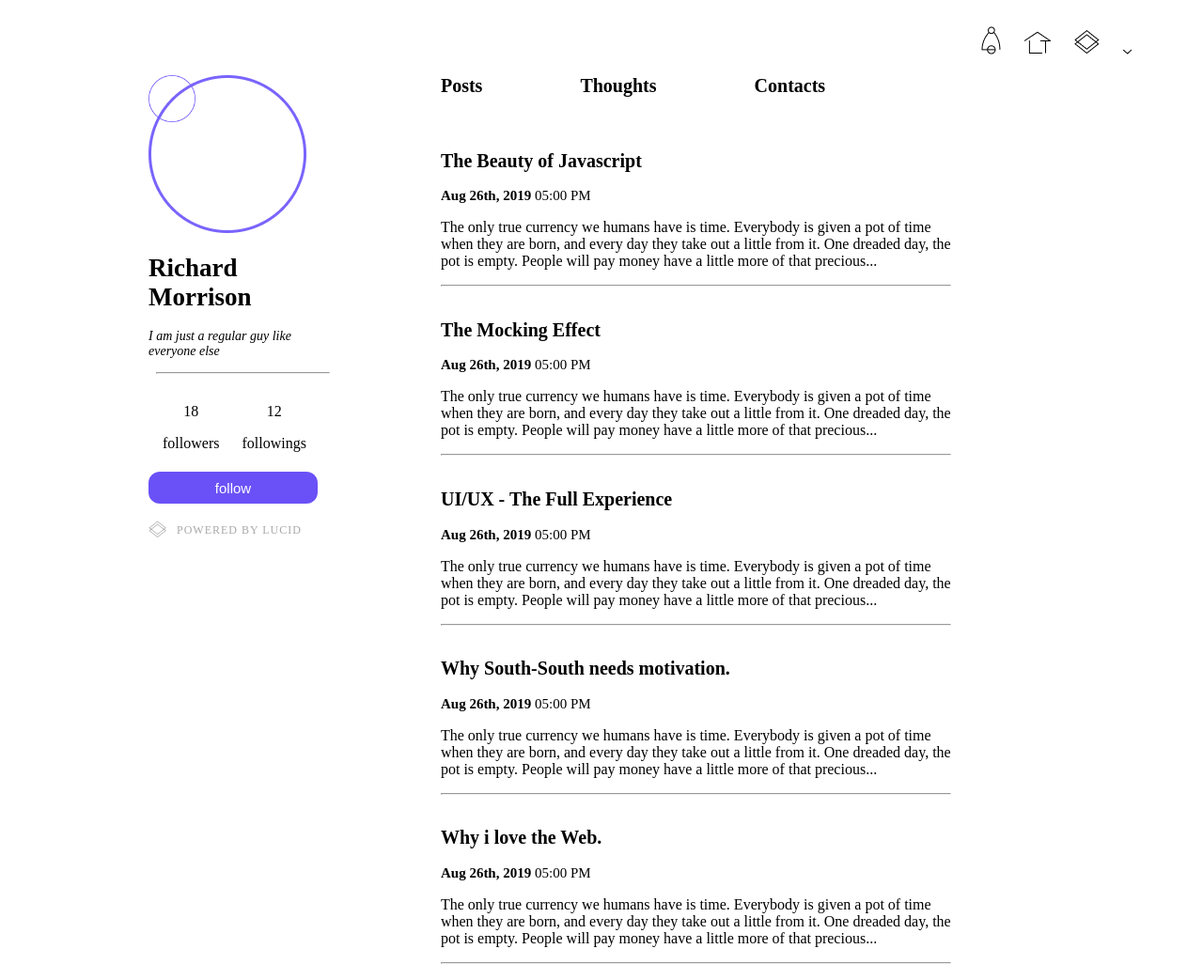
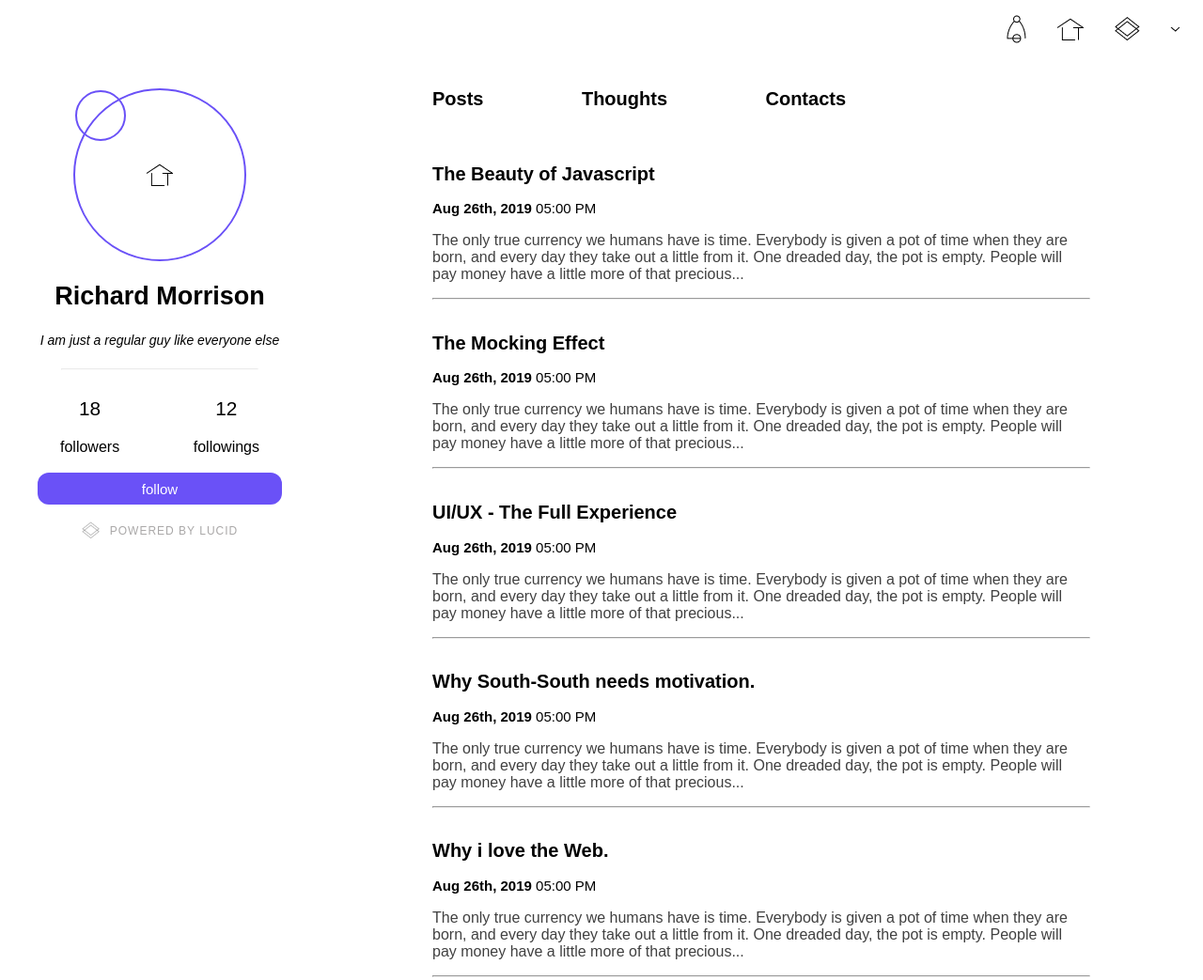
Before and after one commit to sandygudie/Learning-CSS, a plain HTML site: page index.html in a window 1280 px wide. Shown: the whole page at 94% size. Drawn offline with Linux system fonts and the light colour scheme.

Commit message:
fix: made possible correction

```diff
--- a/index.html
+++ b/index.html
@@ -7,7 +7,7 @@
     <meta http-equiv="X-UA-Compatible" content="ie=edge">
     <title>CSS practice</title>
     <link rel="stylesheet" href="style.css">
-    <link href="https://fonts.googleapis.com/css?family=Exo&display=swap" rel="stylesheet">
+    <!-- <link href="https://fonts.googleapis.com/css?family=Exo&display=swap" rel="stylesheet"> -->
 </head>
 
 <body>
@@ -22,10 +22,10 @@
 
     <div class="container">
 
-        <div class="container1">
+        <aside class="container1">
             <div class="profile-pixs">
-                <img id="imgup" src="images/Ellipse.png">
-                <img id="imgdown" src="images/Ellipse.png">
+                <!-- replace with a picture of a person -->
+                <img id="imgdown" src="./images/Group 8.png"/>
             </div>
             <div class="pixs-info">
                 <h1> Richard Morrison</h1>
@@ -33,14 +33,15 @@
             </div>
 
             <hr>
-            <br>
-            <div class="followers">
-                <p1> 18 <p>
-                        <span>followers <span>
-            </div>
-            <div class="followings">
-                <p1> 12 <p>
-                        <span> followings <span>
+            <div class="social-info">
+                <div class="followers">
+                    <p>18</p>
+                    <span>followers <span>
+                </div>
+                <div class="followings">
+                    <p> 12 </p>
+                    <span> followings <span>
+                </div>
             </div>
             <br>
             <button> follow</button>
@@ -49,10 +50,9 @@
                 <img id="lucid-img" src="images/Group 10.1.png">
                 <span id="lucid"> powered by lucid</span>
             </div>
-        </div>
+        </aside>
 
-        <div class="container2">
-
+        <section class="container2">
             <div class="heading">
                 <a href=#> Posts</a>
                 <a href=#> Thoughts</a>
@@ -127,7 +127,7 @@
                     <hr>
                 </div>
             </div>
-        </div>
+        </section>
     </div>
 </body>
 
--- a/style.css
+++ b/style.css
@@ -1,136 +1,201 @@
-body html *{
-    margin:0;
+body,
+html {
+    margin: 0;
     padding: 0;
     box-sizing: border-box;
     font-family: 'Exo', sans-serif;
 }
-:root{
-    --maincolor:rgb(106, 81, 247);
+
+.outline *,
+.outline {
+    outline: solid 1px red;
 }
 
-.icons{
-    position: absolute;
-    top: 1%;
-    left:80%;
-    padding:20px;
-}
-.icons img{
-    padding-right:20px;
-}
-.container{
-    display: flex;
-   margin: 80px 90px 0px 90px;
-   padding: 0px 90px 20px 60px
+:root {
+    --maincolor: rgb(106, 81, 247);
+    font-family: sans-serif;
 }
 
-.container1{
-    width: 50vh;
-    padding-right: 90px;
+header {
+    display: flex;
+    padding: 1rem 1.5rem;
+    margin-bottom: 2rem;
+    justify-content: flex-end;
 }
 
-.container2{
-    width:160vh;
+header .icons {
+    display: flex;
+    align-items: center;
 }
 
-.heading{
-    padding-left:  20px
+header .icons>*+* {
+    margin-left: 2rem;
 }
 
-.profile-pixs{
-    width:200px;
+.container {
+    display: flex;
+    max-width: 1200px;
+    /* for larger screens */
+    margin: 0 auto;
+    /* takes the container to the center horizontally */
+    justify-content: space-between;
 }
 
-.pixs-info h1{
-   font-size:27px;
+.container > aside {
+    flex-shrink: 1;
+    flex-grow: 0;
+    flex-basis: 260px;
+
+    position: -webkit-sticky;
+    position: sticky;
+    top: 2rem;
+    display: flex;
+    flex-flow: column;
+    justify-content: start;
+    align-items: center;
+    text-align: center;
 }
 
-.pixs-info p{
-    font-size:14px;
+.container>section {
+    flex: 1;
+    max-width: 800px; /* for larger screens */
+    margin-left: 2rem;
 }
 
-.container1 hr{
-    width:183px;
-
+.heading {
+    padding-left: 20px
 }
 
-#imgup{
-    width:50px;
-    position: absolute;
+.profile-pixs {
+    width: 180px;
+    height: 180px;
+    display: flex;
+    align-items: center;
+    justify-content: center;
+    border-radius: 50%;
+    position: relative;
+    border: solid 2px var(--maincolor);
 }
 
-.followers{
-    display: inline-block;
-    text-align: center;
-    padding: 5px 20px 5px 15px;
+/* learn about psuedo-elements because they are really cool. */
+/* add it replaced the #imgup element */
+.profile-pixs::after {
+    content: "";
+    display: block;
+    width: 50px;
+    height: 50px;
+    position: absolute;
+    border-radius: 50%;
+    top: 0;
+    left: 0;
+    border: solid 2px var(--maincolor);
 }
-.followings{
+
+.pixs-info h1 {
+    font-size: 27px;
+}
+
+.pixs-info p {
+    font-size: 14px;
+}
+
+.container1 hr {
+    width: 80%;
+    opacity: .2;
+}
+
+.followers {
     display: inline-block;
     text-align: center;
 }
 
-button{
-display:block;
-width:180px;
-height:34px;
+.social-info {
+    display: flex;
+    outline-color: green;
+    width: 100%;
+    padding: 0 1.5rem;
+    box-sizing: border-box;
+    justify-content: space-between;
+}
+
+.social-info p {
+    font-size: 1.3rem;
+}
+
+.followings {
+    display: inline-block;
+    text-align: center;
+}
+
+aside.container1>button {
+    display: block;
+    width: 100%;
+    height: 34px;
     text-align: center;
     justify-content: center;
-font-size:15px;
+    font-size: 15px;
     background-color: var(--maincolor);
-color:white;
-border-radius:12px;
+    color: white;
+    border-radius: 12px;
     border: none;
-
 }
 
-#lucid-img{
+#lucid-img {
     position: absolute;
-color:rgb(170, 168, 168);
+    color: rgb(170, 168, 168);
 }
 
-#lucid{
+#lucid {
     padding-left: 30px;
     text-transform: uppercase;
-color:rgb(170, 168, 168);
+    color: rgb(170, 168, 168);
     font-size: 12px;
     line-height: 1.5;
     letter-spacing: 1px;
 }
 
-.heading a{
-    margin-right:100px;
-    font-size:20px;
+.heading a {
+    margin-right: 100px;
+    font-size: 20px;
     font-weight: bold;
     text-decoration: none;
     padding-bottom: 10px;
     color: black;
 
 }
-.heading a:hover{
+
+.heading a:hover {
     color: var(--maincolor);
-    border-bottom: 2px solid  var(--maincolor);
+    border-bottom: 2px solid var(--maincolor);
 }
 
 
-.posts{
+.posts {
     padding: 30px 80px 0px 0px
 }
-.post{
+
+.post {
 
     padding: 10px 0px 0px 20px
+}
 
+.post:hover {
+    border-left: 2px solid var(--maincolor);
+}
 
+.post h2 {
+    font-size: 20px;
 }
-.post:hover{
-    border-left:2px solid  var(--maincolor);
-}
-.post h2{
- font-size:20px;
-}
-.post:hover h2{
+
+.post:hover h2 {
     color: var(--maincolor);
 }
 
-.post span{
+.post span {
     /* padding-left: 200px; */
-    font-size:15px;
+    font-size: 15px;
 }
+
+.words {
+    opacity: .75;
+}
```
Lines whose indentation alone changed are shown as unchanged.
